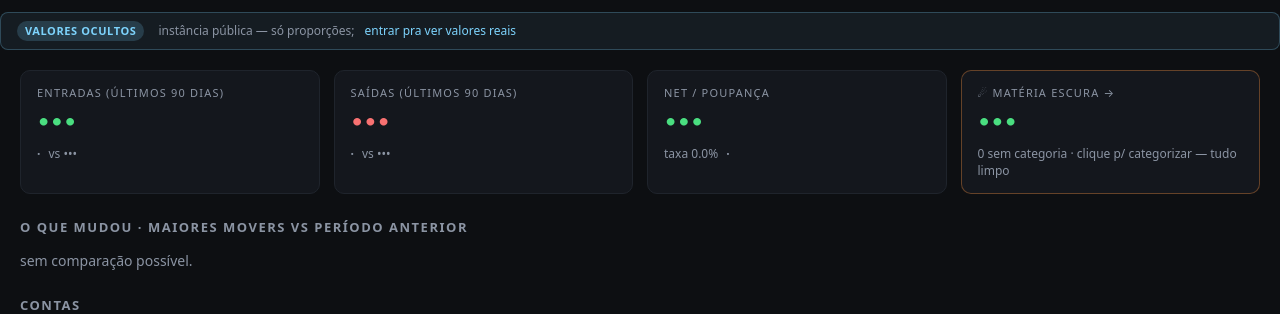
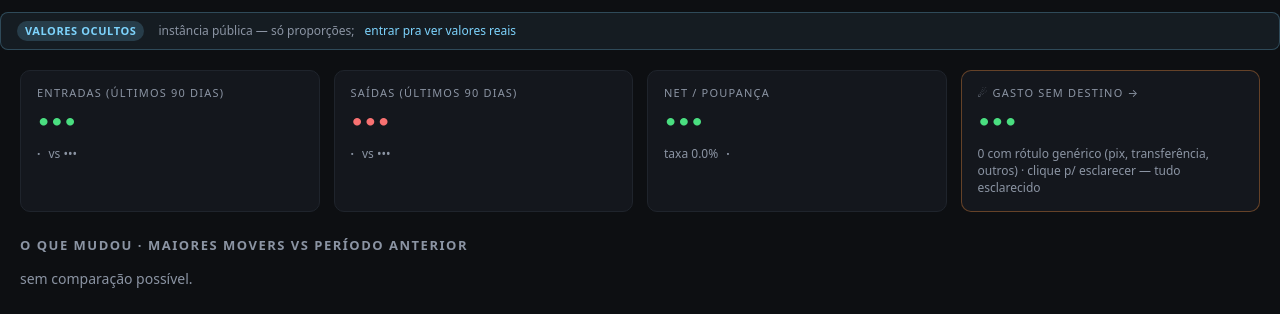
Before and after one commit to mvrozanti/ofin, a FastAPI app: page / in a window 1280 px wide. Shown: the part 54-368 px from the top of the page. Run offline with FastAPI, Linux system fonts and the light colour scheme; data that the repository does not hold is empty; some libraries are stand-ins or nearby versions.

Commit message:
fix(ux): stop calling 'gasto sem destino' uncategorized — it has a category
The dark-matter card said 'sem categoria' but its transactions do have a
mega/category — just a placeholder one (generic pix, unknown transfer,
outros) that doesn't say WHERE the money went. That contradiction was
confusing. Relabeled to 'gasto sem destino' with honest copy: these
carry a generic label, not none. Dropped 'saque' from the set — cash
withdrawal is a resolved endpoint (user: 'saque é saque'), not something
to triage.

Co-Authored-By: Claude Fable 5 <noreply@anthropic.com>

```diff
--- a/src/ofin/analytics.py
+++ b/src/ofin/analytics.py
@@ -208,7 +208,10 @@ async def sankey_datasets(s: AsyncSession, f: Filter, *, authed: bool) -> tuple[
     return income_data, spend_data
 
 
-DARK_MEGAS = ("pix_out", "transferencia", "saque", "outros")
+# Spend the app can't explain: it has a mega/category, but a placeholder one
+# that doesn't say WHERE the money went (a generic pix, an unknown transfer,
+# the 'outros' fallback). NOT 'saque' — cash withdrawal is a resolved endpoint.
+DARK_MEGAS = ("pix_out", "transferencia", "outros")
 
 
 async def dark_matter(s: AsyncSession, f: Filter) -> tuple[int, Decimal]:
--- a/src/ofin/templates/dashboard.html
+++ b/src/ofin/templates/dashboard.html
@@ -34,10 +34,10 @@
       {{ delta(saved, saved_prev) }}
     </div>
   </a>
-  <a class="kpi kpi-dark" href="/transactions?megas=pix_out,transferencia,saque,outros&preset=all&sort=amount">
-    <div class="lbl">☄ matéria escura →</div>
+  <a class="kpi kpi-dark" href="/transactions?megas=pix_out,transferencia,outros&preset=all&sort=amount">
+    <div class="lbl">☄ gasto sem destino →</div>
     <div class="val mono {{ 'neg' if dark_n > 0 else 'pos' }}">{{ dark_total | money }}</div>
-    <div class="sub muted">{{ dark_n }} sem categoria · clique p/ categorizar{% if dark_n == 0 %} — tudo limpo{% endif %}</div>
+    <div class="sub muted">{{ dark_n }} com rótulo genérico (pix, transferência, outros) · clique p/ esclarecer{% if dark_n == 0 %} — tudo esclarecido{% endif %}</div>
   </a>
 </section>
 
```
Also changed, not shown: src/ofin/templates/transactions.html (+5 -4 lines).
